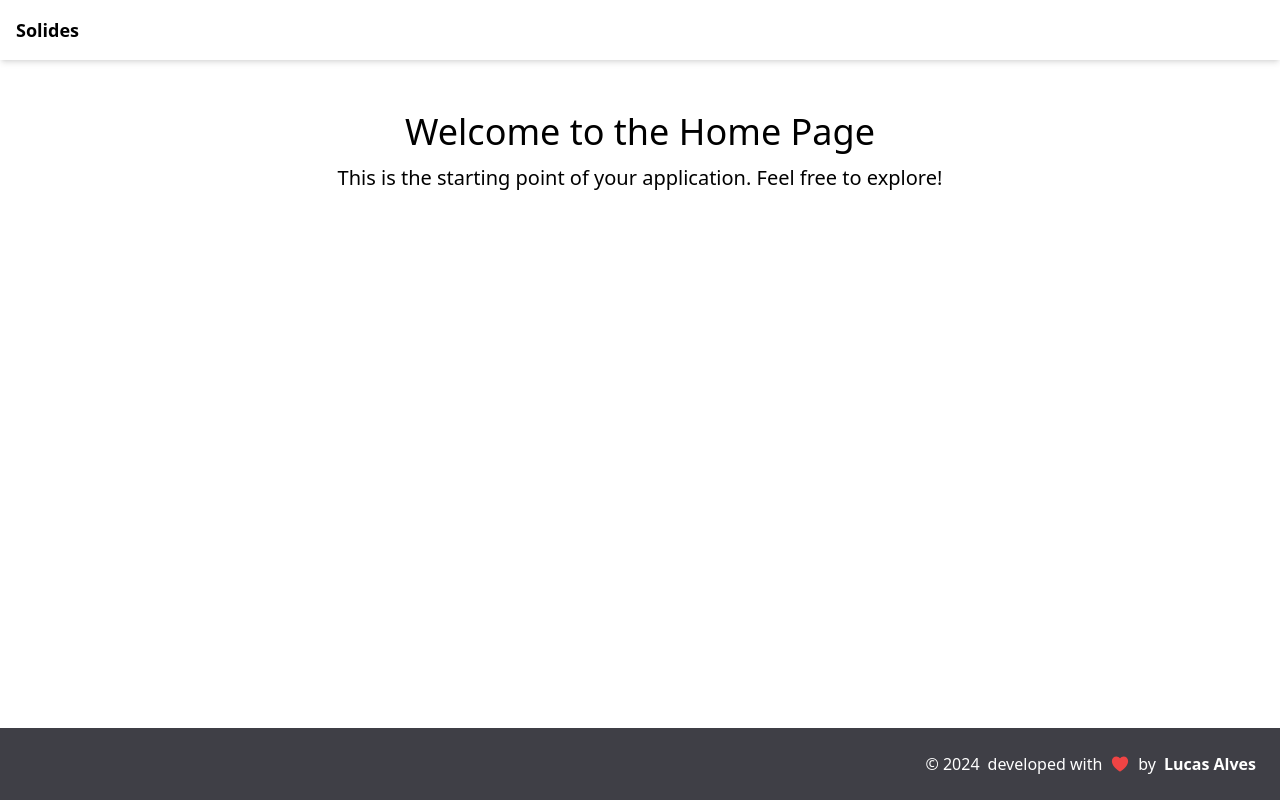
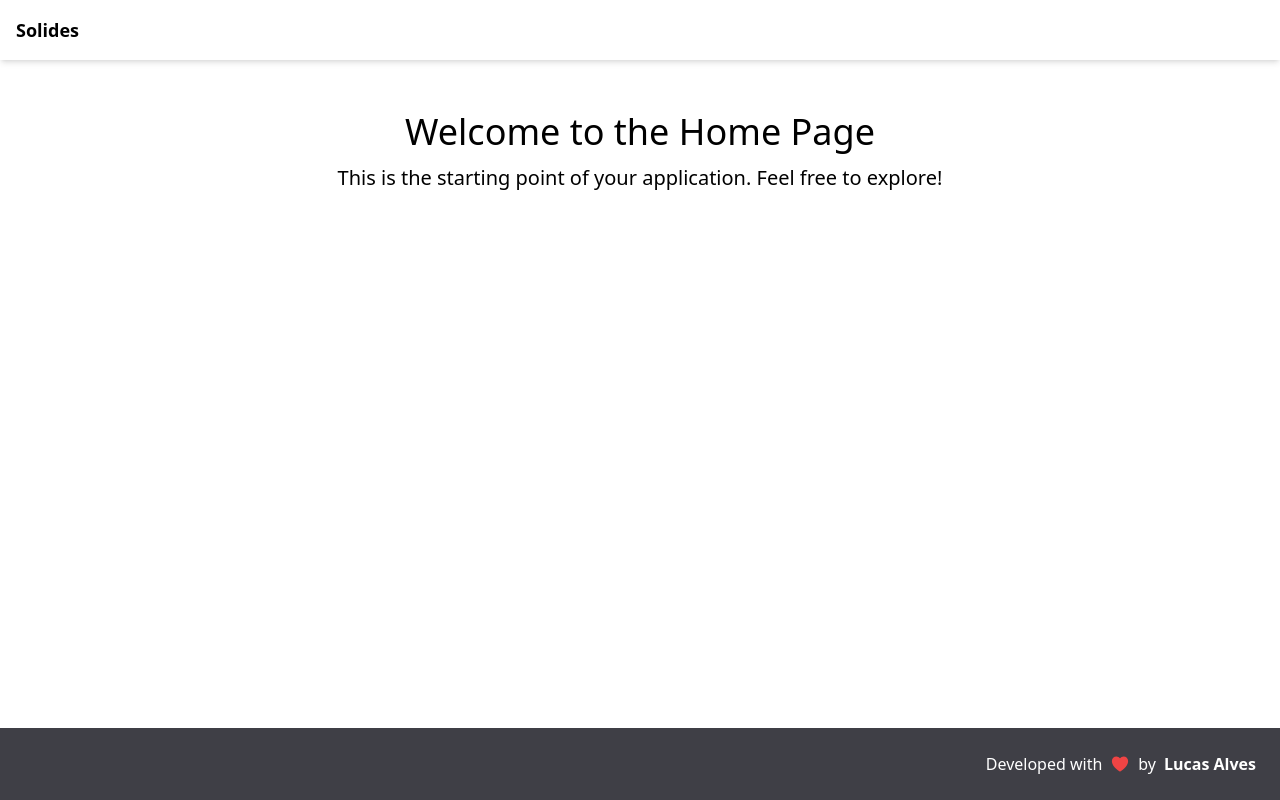
Before and after one commit to silva4dev/rails-clean-academic-assessment-project, a React (Create React App) app in the folder frontend/: page / in a window 1280 px wide. Built offline with nearby package versions, Linux system fonts and the light colour scheme.

Commit message:
feat: :sparkles: change footer component

```diff
--- a/frontend/src/presentation/components/footer.tsx
+++ b/frontend/src/presentation/components/footer.tsx
@@ -4,8 +4,7 @@ import { HeartIcon } from "@heroicons/react/24/solid";
 const Footer: React.FC = () => (
   <footer className="bg-zinc-700 text-white p-4 text-end">
     <p className="text-[16px] flex items-center justify-end">
-      <span className="mr-2">{`© ${new Date().getFullYear()}`}</span>
-       developed with <HeartIcon data-testid="heart-icon" className="h-5 w-5 text-red-500 mx-2" />
+       Developed with <HeartIcon data-testid="heart-icon" className="h-5 w-5 text-red-500 mx-2" />
        by <span className="font-bold m-2">Lucas Alves</span>
     </p>
   </footer>
```
